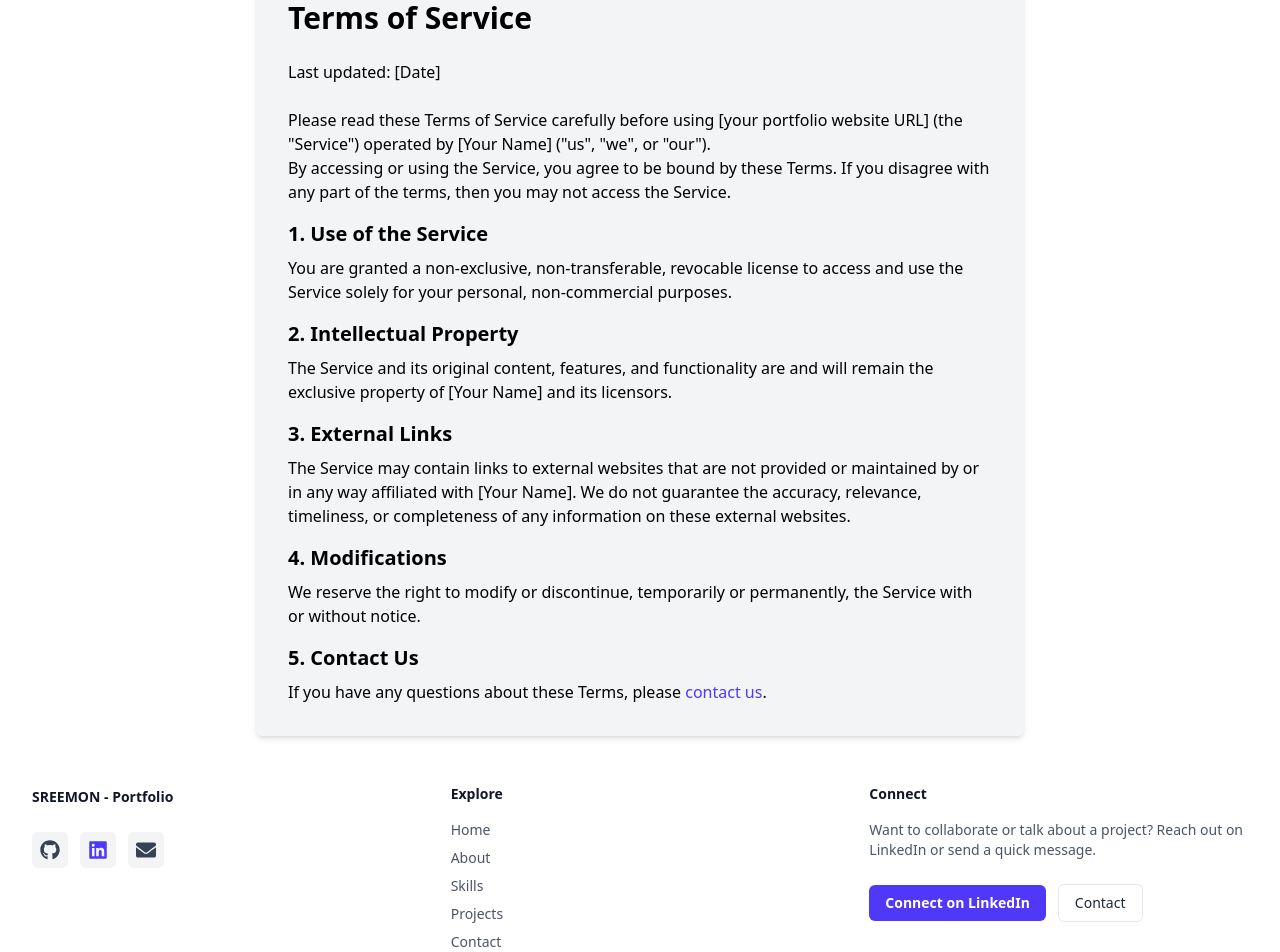
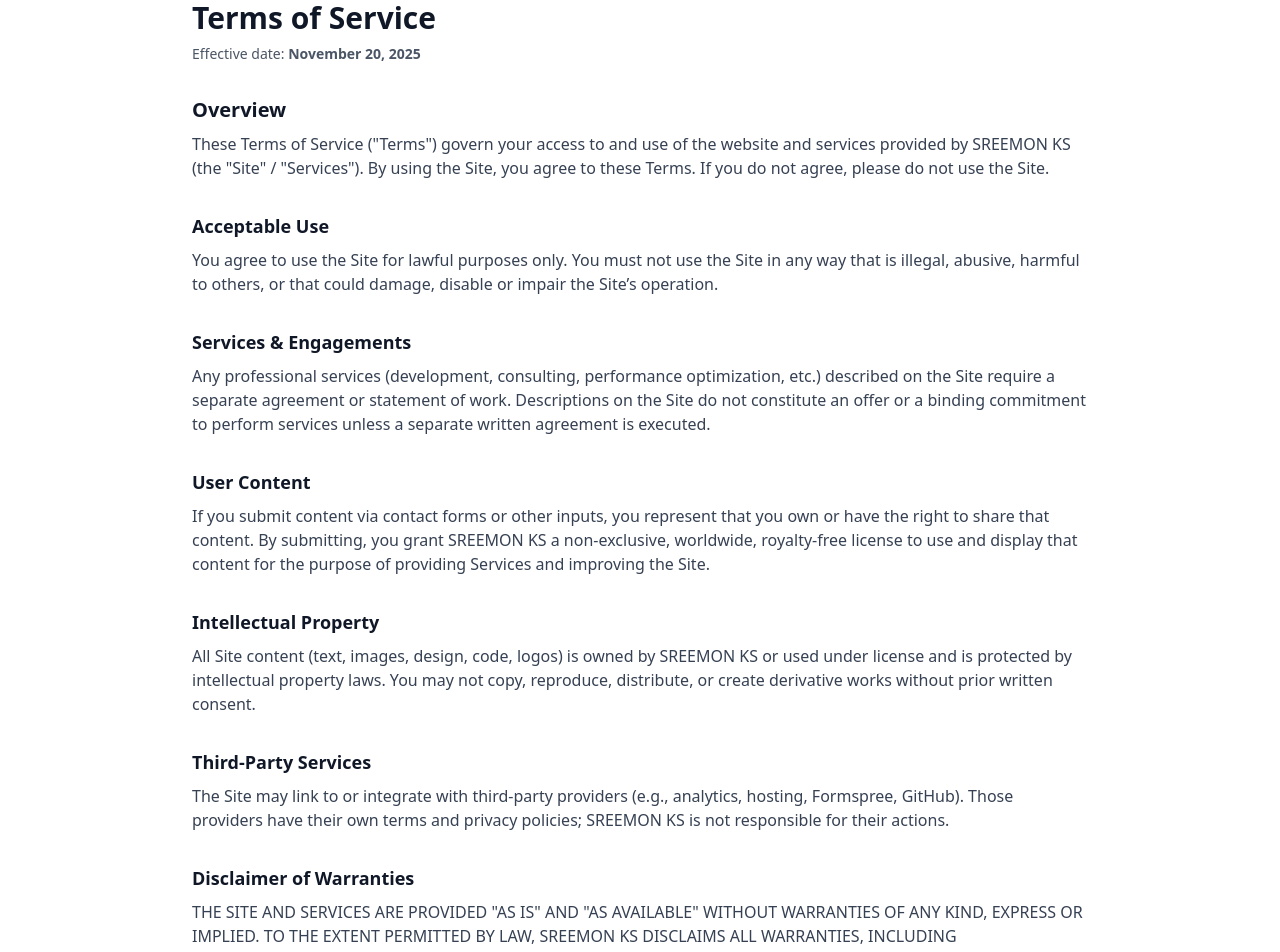
Before and after one commit to sreemonkavungal/my-portfolio, a React (Vite) app: page /terms-of-service in a window 1280 px wide. Shown: the part 80-1032 px from the top of the page. Built offline with nearby package versions, Linux system fonts and the light colour scheme.

Commit message:
updated privacy-policy and terms-of-service compnents

```diff
--- a/src/components/ContactForm.jsx
+++ b/src/components/ContactForm.jsx
@@ -119,7 +119,7 @@
       <div className="mx-auto mt-6 max-w-xl">
         {submissionStatus === "success" && (
           <div role="status" aria-live="polite" className="rounded-md bg-green-50 border border-green-100 px-4 py-2 text-sm text-green-700">
-            Message sent — thanks! I will reply soon.
+            Message sent - thanks! I will reply soon.
           </div>
         )}
         {submissionStatus === "failure" && (
--- a/src/components/PrivacySection.jsx
+++ b/src/components/PrivacySection.jsx
@@ -1,37 +1,127 @@
-import React from 'react';
+import React from "react";
+import { Link } from "react-router-dom";
 
-const PrivacySection = () => {
+export default function PrivacyPage() {
+  const effectiveDate = "November 20, 2025";
+  const contactEmail = "sreemonkavungal@gmail.com";
+
   return (
-        <div className="bg-white min-h-screen flex items-center justify-center mt-9">
-            <div className="max-w-3xl bg-gray-100 p-10 shadow-md rounded-md">
-                <h1 className="text-3xl font-semibold mb-6">Privacy Policy</h1>
+    <main className="bg-white min-h-screen pt-20 py-12 px-6 sm:py-20 sm:px-8 lg:px-16">
+      <div className="mx-auto max-w-4xl">
+        <header className="mb-8">
+          <h1 className="text-3xl sm:text-3xl font-bold text-gray-900">Privacy Policy</h1>
+          <p className="mt-2 text-sm text-gray-600">
+            Effective date: <strong>{effectiveDate}</strong>
+          </p>
+        </header>
 
-                <p>
-                    Last updated : 23 November 2025
+        <article className="space-y-8 text-gray-700">
+          <section>
+            <h2 className="text-xl font-semibold text-gray-900">Overview</h2>
+            <p className="mt-2">
+              Your privacy matters. This Privacy Policy explains what information I (SREEMON KS) collect through this website, how it is used, when it is shared, and the choices you have about your information.
+              By using this website, you agree to the practices described in this policy.
             </p>
-                <br></br>
-                <p>
-                    [Your Name] ("us", "we", or "our") operates [your portfolio website URL] (the "Site"). This page informs you of our policies regarding the collection, use, and disclosure of Personal Information we receive from users of the Site.
+          </section>
+
+          <section>
+            <h3 className="text-lg font-semibold text-gray-900">Information I collect</h3>
+            <p className="mt-2">
+              I collect only the information that you voluntarily provide when you contact me (for example, via the contact form), sign up for a newsletter, or otherwise interact with the site. Typical data includes:
             </p>
+            <ul className="mt-3 list-disc list-inside space-y-1">
+              <li>Contact details (name, email, phone number, company)</li>
+              <li>Message content you provide in forms</li>
+              <li>Technical data automatically collected (IP address, browser type, device, OS, referring pages) via server logs and analytics</li>
+            </ul>
+          </section>
 
-                <h2 className="text-xl font-semibold mt-4 mb-2">Changes to This Privacy Policy</h2>
+          <section>
+            <h3 className="text-lg font-semibold text-gray-900">How I use your information</h3>
+            <p className="mt-2">I use the information for purposes including:</p>
+            <ul className="mt-3 list-disc list-inside space-y-1">
+              <li>Responding to contact requests and inquiries</li>
+              <li>Delivering services or information you request</li>
+              <li>Improving the website, analyzing usage and performance</li>
+              <li>Sending occasional service-related messages (not promotional unless you opt-in)</li>
+            </ul>
+          </section>
 
-                <p>
-                    This Privacy Policy is effective as of [Date] and will remain in effect except with respect to any changes in its provisions in the future, which will be in effect immediately after being posted on this page.
-                    We reserve the right to update or change our Privacy Policy at any time, and you should check this Privacy Policy periodically. Your continued use of the Service after we post any modifications to the Privacy Policy on this page will constitute your acknowledgment of the modifications and your consent to abide and be bound by the modified Privacy Policy.
+          <section>
+            <h3 className="text-lg font-semibold text-gray-900">Cookies and tracking</h3>
+            <p className="mt-2">
+              I use cookies and similar tracking technologies to understand site usage and improve performance. Cookies may be set by the site or by third-party services (analytics, embeds).
+              You may control cookies through your browser settings. Disabling cookies may affect site functionality.
+            </p>
+          </section>
 
+          <section>
+            <h3 className="text-lg font-semibold text-gray-900">Third-party services</h3>
+            <p className="mt-2">
+              I may use third-party services (e.g., Google Analytics, Formspree, GitHub, hosting/CDN providers) which may collect and process personal data according to their own privacy policies.
+              When you interact with embedded content (e.g., GitHub links, videos), that third party may collect data directly. Please review those providers' privacy policies for details.
             </p>
+          </section>
 
-                {/* ... (continue with the rest of the content) */}
+          <section>
+            <h3 className="text-lg font-semibold text-gray-900">How I protect your data</h3>
+            <p className="mt-2">
+              I take reasonable measures to protect your personal data against loss, theft, and unauthorized access. However, no transmission over the internet is completely secure-use caution when transmitting sensitive information.
+            </p>
+          </section>
 
-                <h2 className="text-xl font-semibold mt-4 mb-2">Contact Us</h2>
+          <section>
+            <h3 className="text-lg font-semibold text-gray-900">Data retention</h3>
+            <p className="mt-2">
+              I retain personal information only for as long as necessary to provide services, respond to inquiries, or comply with legal obligations. If you would like your data deleted sooner, contact me (see “Contact” below).
+            </p>
+          </section>
 
-                <p>
-                    If you have any questions about this Privacy Policy, please <span><a href="/contact" className="text-indigo-600">contact us</a></span>.
+          <section>
+            <h3 className="text-lg font-semibold text-gray-900">Your rights</h3>
+            <p className="mt-2">
+              Depending on your jurisdiction, you may have rights such as: accessing the personal data I hold about you, requesting corrections, requesting deletion, or objecting to certain processing. If you are located in the European Economic Area (EEA), these rights are subject to applicable law (e.g., GDPR).
             </p>
+          </section>
+
+          <section>
+            <h3 className="text-lg font-semibold text-gray-900">Children</h3>
+            <p className="mt-2">
+              This site is not intended for children under 13 (or the minimum age in your country). I do not knowingly collect personal information from children.
+            </p>
+          </section>
+
+          <section>
+            <h3 className="text-lg font-semibold text-gray-900">Links to other websites</h3>
+            <p className="mt-2">
+              The site may link to other websites. This policy does not apply to third-party sites — please review their privacy notices before sharing personal information.
+            </p>
+          </section>
+
+          <section>
+            <h3 className="text-lg font-semibold text-gray-900">Changes to this policy</h3>
+            <p className="mt-2">
+              I may update this policy occasionally. The “Effective date” at the top shows when the policy was last updated. Major changes will be highlighted on the site when practical.
+            </p>
+          </section>
+
+          <section>
+            <h3 className="text-lg font-semibold text-gray-900">Contact</h3>
+            <p className="mt-2">
+              If you have questions about this Privacy Policy, requests about your personal data, or wish to request deletion or correction, please contact:
+            </p>
+            <p className="mt-3 text-sm text-gray-700">
+              Email: <a href={`mailto:${contactEmail}`} className="text-indigo-600">{contactEmail}</a>
+            </p>
+          </section>
+
+          <footer className="pt-4">
+            <p className="text-sm text-gray-600">
+              For the Terms & Conditions, see <Link to="/terms-of-service" className="text-indigo-600">Terms of Service</Link>.
+            </p>
+          </footer>
+        </article>
       </div>
-        </div>
+    </main>
   );
-};
-
-export default PrivacySection;
+}
--- a/src/components/TermsSection.jsx
+++ b/src/components/TermsSection.jsx
@@ -1,50 +1,156 @@
-import React from 'react';
+// src/pages/TermsOfService.jsx
+import React from "react";
+import { Link } from "react-router-dom";
 
-const TermsOfService = () => {
-    return (
-        <div className="bg-white min-h-screen flex items-center justify-center">
-            <div className="max-w-3xl mt-12 bg-gray-100 p-8 shadow-md rounded-md">
-                <h1 className="text-3xl font-semibold mb-6">Terms of Service</h1>
+export default function TermsOfService() {
+  const effectiveDate = "November 20, 2025";
+  const contactEmail = "sreemonkavungal@gmail.com";
 
-                <p>
-                    Last updated: [Date]
-                </p>
-                <br></br>
-                <p>
-                    Please read these Terms of Service carefully before using [your portfolio website URL] (the "Service") operated by [Your Name] ("us", "we", or "our").
-                </p>
+  return (
+    <main
+      className="bg-white min-h-screen py-12 px-6 sm:py-20 sm:px-8 lg:px-16"
+      style={{ paddingTop: "var(--nav-height, 5rem)" }}
+    >
+      <div className="mx-auto max-w-4xl">
+        <header className="mb-8">
+          <h1 id="terms" className="text-3xl sm:text-3xl font-bold text-gray-900 scroll-mt-24">
+            Terms of Service
+          </h1>
+          <p className="mt-2 text-sm text-gray-600">
+            Effective date: <strong>{effectiveDate}</strong>
+          </p>
+        </header>
 
-                <p>
-                    By accessing or using the Service, you agree to be bound by these Terms. If you disagree with any part of the terms, then you may not access the Service.
-                </p>
+        <article className="space-y-8 text-gray-700">
+          <section>
+            <h2 className="text-xl font-semibold text-gray-900">Overview</h2>
+            <p className="mt-2">
+              These Terms of Service ("Terms") govern your access to and use of the website and services provided by
+              SREEMON KS (the "Site" / "Services"). By using the Site, you agree to these Terms. If you do not agree,
+              please do not use the Site.
+            </p>
+          </section>
 
-                <h2 className="text-xl font-semibold mt-4 mb-2">1. Use of the Service</h2>
-                <p>
-                    You are granted a non-exclusive, non-transferable, revocable license to access and use the Service solely for your personal, non-commercial purposes.
-                </p>
+          <section>
+            <h3 className="text-lg font-semibold text-gray-900">Acceptable Use</h3>
+            <p className="mt-2">
+              You agree to use the Site for lawful purposes only. You must not use the Site in any way that is illegal,
+              abusive, harmful to others, or that could damage, disable or impair the Site’s operation.
+            </p>
+          </section>
 
-                <h2 className="text-xl font-semibold mt-4 mb-2">2. Intellectual Property</h2>
-                <p>
-                    The Service and its original content, features, and functionality are and will remain the exclusive property of [Your Name] and its licensors.
-                </p>
+          <section>
+            <h3 className="text-lg font-semibold text-gray-900">Services & Engagements</h3>
+            <p className="mt-2">
+              Any professional services (development, consulting, performance optimization, etc.) described on the Site
+              require a separate agreement or statement of work. Descriptions on the Site do not constitute an offer or
+              a binding commitment to perform services unless a separate written agreement is executed.
+            </p>
+          </section>
 
-                <h2 className="text-xl font-semibold mt-4 mb-2">3. External Links</h2>
-                <p>
-                    The Service may contain links to external websites that are not provided or maintained by or in any way affiliated with [Your Name]. We do not guarantee the accuracy, relevance, timeliness, or completeness of any information on these external websites.
-                </p>
+          <section>
+            <h3 className="text-lg font-semibold text-gray-900">User Content</h3>
+            <p className="mt-2">
+              If you submit content via contact forms or other inputs, you represent that you own or have the right to
+              share that content. By submitting, you grant SREEMON KS a non-exclusive, worldwide, royalty-free license
+              to use and display that content for the purpose of providing Services and improving the Site.
+            </p>
+          </section>
 
-                <h2 className="text-xl font-semibold mt-4 mb-2">4. Modifications</h2>
-                <p>
-                    We reserve the right to modify or discontinue, temporarily or permanently, the Service with or without notice.
-                </p>
+          <section>
+            <h3 className="text-lg font-semibold text-gray-900">Intellectual Property</h3>
+            <p className="mt-2">
+              All Site content (text, images, design, code, logos) is owned by SREEMON KS or used under license and is
+              protected by intellectual property laws. You may not copy, reproduce, distribute, or create derivative
+              works without prior written consent.
+            </p>
+          </section>
 
-                <h2 className="text-xl font-semibold mt-4 mb-2">5. Contact Us</h2>
-                <p>
-                    If you have any questions about these Terms, please <span><a href="/contact" className="text-indigo-600">contact us</a></span>.
-                </p>
-            </div>
-        </div>
-    );
-};
+          <section>
+            <h3 className="text-lg font-semibold text-gray-900">Third-Party Services</h3>
+            <p className="mt-2">
+              The Site may link to or integrate with third-party providers (e.g., analytics, hosting, Formspree, GitHub).
+              Those providers have their own terms and privacy policies; SREEMON KS is not responsible for their actions.
+            </p>
+          </section>
 
-export default TermsOfService;
+          <section>
+            <h3 className="text-lg font-semibold text-gray-900">Disclaimer of Warranties</h3>
+            <p className="mt-2">
+              THE SITE AND SERVICES ARE PROVIDED "AS IS" AND "AS AVAILABLE" WITHOUT WARRANTIES OF ANY KIND, EXPRESS OR
+              IMPLIED. TO THE EXTENT PERMITTED BY LAW, SREEMON KS DISCLAIMS ALL WARRANTIES, INCLUDING MERCHANTABILITY,
+              FITNESS FOR A PARTICULAR PURPOSE, AND NON-INFRINGEMENT.
+            </p>
+          </section>
+
+          <section>
+            <h3 className="text-lg font-semibold text-gray-900">Limitation of Liability</h3>
+            <p className="mt-2">
+              TO THE MAXIMUM EXTENT PERMITTED BY LAW, SREEMON KS WILL NOT BE LIABLE FOR INDIRECT, INCIDENTAL, SPECIAL,
+              CONSEQUENTIAL, OR PUNITIVE DAMAGES ARISING FROM YOUR USE OF THE SITE. SREEMON KS' AGGREGATE LIABILITY FOR
+              DIRECT DAMAGES IS LIMITED TO AMOUNTS PAID FOR THE SPECIFIC SERVICE GIVING RISE TO THE CLAIM (IF ANY).
+            </p>
+          </section>
+
+          <section>
+            <h3 className="text-lg font-semibold text-gray-900">Indemnification</h3>
+            <p className="mt-2">
+              You agree to indemnify and hold harmless SREEMON KS and its affiliates from claims, losses, liabilities,
+              and expenses (including reasonable attorneys’ fees) arising out of your breach of these Terms or your use
+              of the Site.
+            </p>
+          </section>
+
+          <section>
+            <h3 className="text-lg font-semibold text-gray-900">Termination</h3>
+            <p className="mt-2">
+              SREEMON KS may suspend or terminate access to the Site or Services at any time for any reason, including
+              if you violate these Terms. Termination does not relieve you of obligations that accrued prior to
+              termination.
+            </p>
+          </section>
+
+          <section>
+            <h3 className="text-lg font-semibold text-gray-900">Governing Law</h3>
+            <p className="mt-2">
+              These Terms are governed by the laws of the jurisdiction in which SREEMON KS operates. Any disputes shall
+              be resolved in the appropriate courts of that jurisdiction, unless otherwise required by applicable law.
+            </p>
+          </section>
+
+          <section>
+            <h3 className="text-lg font-semibold text-gray-900">Changes to the Terms</h3>
+            <p className="mt-2">
+              SREEMON KS may update these Terms periodically. The "Effective date" at the top indicates when these Terms
+              were last updated. Continued use of the Site after notice of changes constitutes acceptance of the updates.
+            </p>
+          </section>
+
+          <section>
+            <h3 className="text-lg font-semibold text-gray-900">Contact</h3>
+            <p className="mt-2">
+              Questions about these Terms or requests related to legal matters may be sent to:
+            </p>
+            <p className="mt-3 text-sm text-gray-700">
+              Email :{" "}
+              <a href={`mailto:${contactEmail}`} className="text-indigo-600">
+                {contactEmail}
+              </a>
+            </p>
+          </section>
+
+          <footer className="pt-4 text-sm text-gray-600">
+            <p>
+              These Terms constitute the entire agreement between you and SREEMON KS regarding the Site and supersede
+              prior agreements.
+            </p>
+            <p className="mt-4">
+              Return to <Link to="/" className="text-indigo-600">Home</Link> or view our{" "}
+              <Link to="/privacy-policy" className="text-indigo-600">Privacy Policy</Link>.
+            </p>
+          </footer>
+        </article>
+      </div>
+    </main>
+  );
+}
```
Lines whose indentation alone changed are shown as unchanged.
